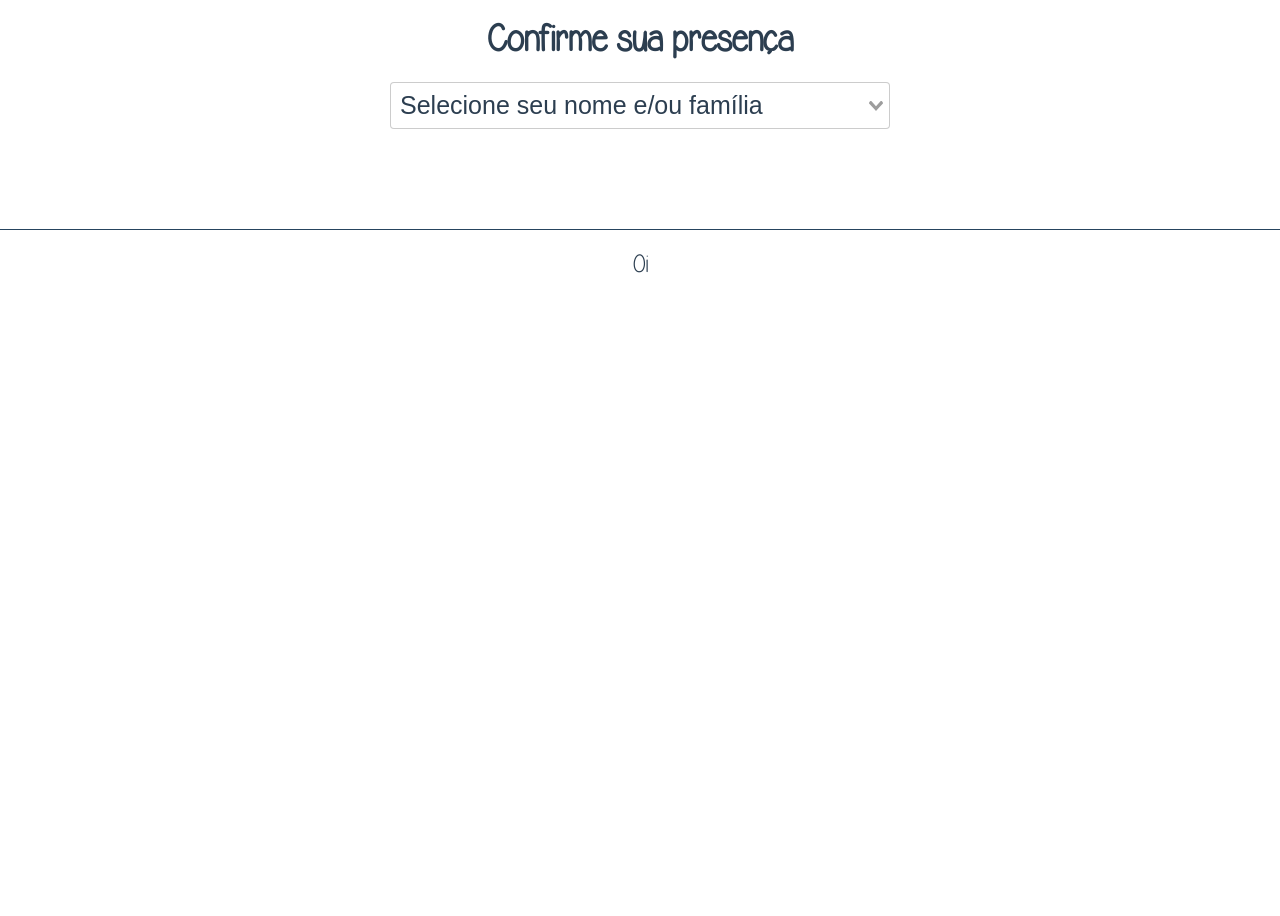
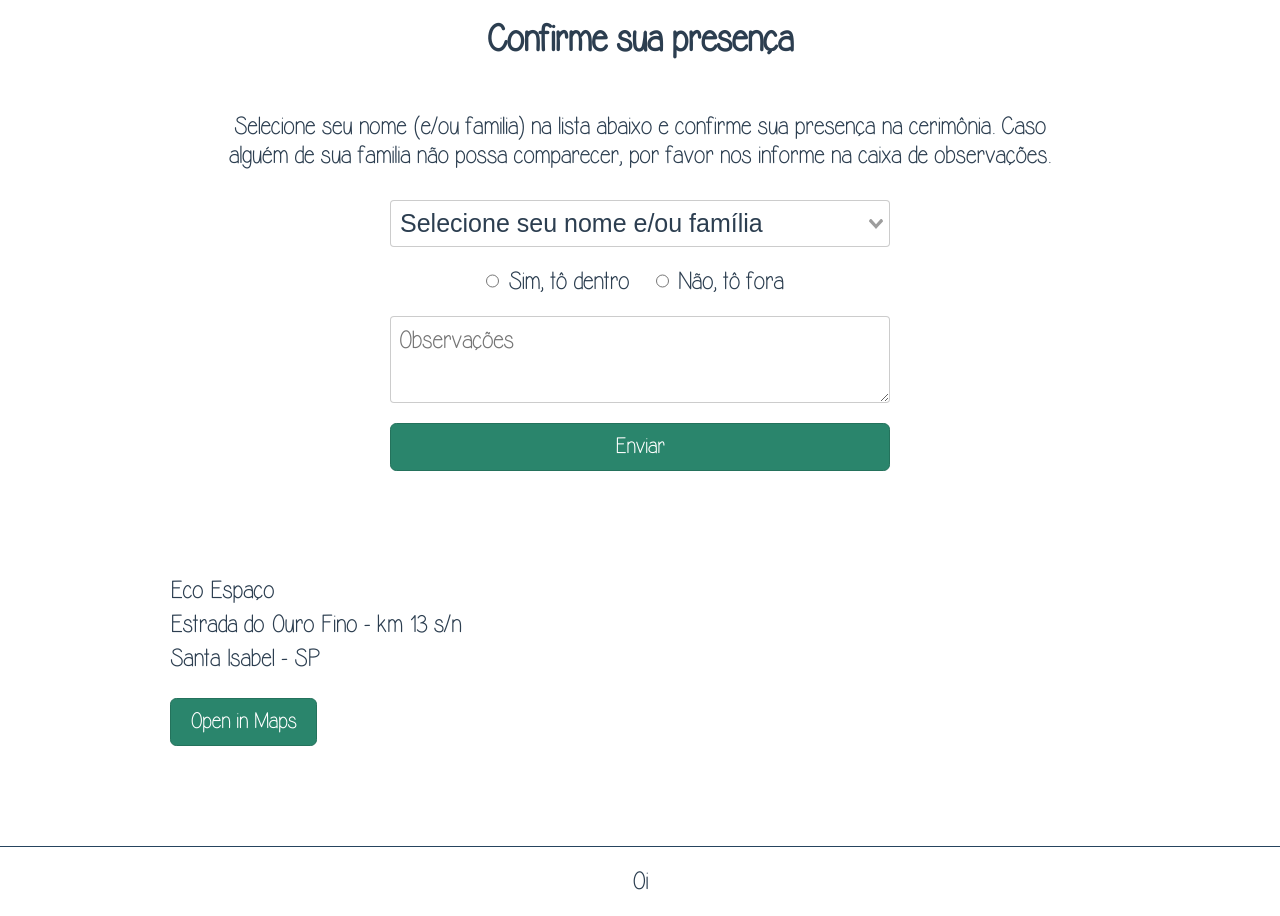
Before and after one commit to TudorRotarus25/juliana-e-renato, a Vue app: page / in a window 1280 px wide. Shown: the part 802-1718 px from the top of the page. Before the commit the page ends 1101 px from the top, so only its background shows below. Built offline with nearby package versions, Linux system fonts and the light colour scheme.

Commit message:
Finished the form styling and started the map section

```diff
--- a/public/index.html
+++ b/public/index.html
@@ -5,7 +5,7 @@
     <meta http-equiv="X-UA-Compatible" content="IE=edge">
     <meta name="viewport" content="width=device-width,initial-scale=1.0">
     <link rel="icon" href="<%= BASE_URL %>favicon.ico">
-    <title>juliana-e-renato</title>
+    <title>Juliana e Renato</title>
   </head>
   <body>
     <noscript>
--- a/src/App.vue
+++ b/src/App.vue
@@ -2,6 +2,7 @@
   <div id="app">
     <invitation-details />
     <guest-info />
+    <location-map />
     <wedding-footer />
   </div>
 </template>
@@ -9,6 +10,7 @@
 <script>
 import InvitationDetails from './components/InvitationDetails.vue';
 import GuestInfo from './components/GuestInfo.vue';
+import LocationMap from './components/LocationMap.vue';
 import WeddingFooter from './components/WeddingFooter.vue';
 
 export default {
@@ -16,6 +18,7 @@ export default {
   components: {
     InvitationDetails,
     GuestInfo,
+    LocationMap,
     WeddingFooter,
   },
 };
@@ -56,8 +59,53 @@ p {
   margin: 5px 0;
 }
 
+a {
+  text-decoration: none;
+}
+
 .uppercase {
   text-transform: uppercase;
+}
+
+.btn {
+  display: inline-block;
+  font-weight: 400;
+  text-align: center;
+  vertical-align: middle;
+  -webkit-user-select: none;
+  -moz-user-select: none;
+  -ms-user-select: none;
+  user-select: none;
+  background-color: transparent;
+  border: 1px solid transparent;
+  padding: .375rem .75rem;
+  font-size: .9rem;
+  line-height: 1.2;
+  border-radius: .25rem;
+  transition: color .15s ease-in-out,background-color .15s ease-in-out,border-color .15s ease-in-out,box-shadow .15s ease-in-out;
+  font-family: 'Alexis Marie', Helvetica, Arial, sans-serif;
+
+  &-primary {
+    color: #fff;
+    background-color: #2a856c;
+    border-color: darken(#2a856c, 5%);
+  }
+}
+
+.form-control {
+  display: block;
+  width: calc(100% - 16px);
+  padding: 5px 7px;
+  font-size: 1rem;
+  font-weight: 400;
+  font-family: 'Alexis Marie', Helvetica, Arial, sans-serif;
+  line-height: 1.5;
+  color: #495057;
+  background-color: #fff;
+  background-clip: padding-box;
+  border: 1px solid rgba(60, 60, 60, .26);
+  border-radius: 4px;
+  transition: border-color .15s ease-in-out,box-shadow .15s ease-in-out;
 }
 
 #app {
--- a/src/components/GuestInfo.vue
+++ b/src/components/GuestInfo.vue
@@ -4,7 +4,13 @@
       Confirme sua presença
     </h2>
     <div class="guestInfo__container">
+      <p class="instructions">
+        Selecione seu nome (e/ou familia) na lista abaixo e confirme sua presença na
+        cerimônia. Caso alguém de sua familia não possa comparecer, por favor nos informe na caixa
+        de observações.
+      </p>
       <div class="guestsDropDown">
+        <form action="">
           <v-select
             v-model="currentGuest"
             :options="guests"
@@ -13,6 +19,38 @@
             search
             selection
           />
+          <div class="input-group rsvp-radios">
+            <input
+              id="rsvp-yes"
+              name="rsvp"
+              type="radio"
+              :value="true"
+            >
+            <label for="rsvp-yes">
+              Sim, tô dentro
+            </label>
+            <input
+              id="rsvp-no"
+              name="rsvp"
+              type="radio"
+              :value="false"
+            >
+            <label for="rsvp-no">
+              Não, tô fora
+            </label>
+          </div>
+          <textarea
+            class="form-control"
+            name="comments"
+            placeholder="Observações"
+          />
+          <button
+            class="btn btn-primary submit-button"
+            type="submit"
+          >
+            Enviar
+          </button>
+        </form>
       </div>
       <div
         v-show="currentGuest"
@@ -38,12 +76,12 @@ export default {
       currentGuest: null,
       guests: [
         {
-          value: 'Mariana & Tudor',
-          text: 'Mariana & Tudor',
+          label: 'Mariana & Tudor',
+          value: '1234',
         },
         {
-          value: 'Julio & Iara',
-          text: 'Julio & Iara',
+          label: 'Julio & Iara',
+          value: '1235',
         },
       ],
     };
@@ -61,10 +99,33 @@ export default {
     &__title {
       margin: 20px 0;
     }
+
+    .rsvp-radios {
+      margin: 20px 0;
+
+      label {
+        margin-right: 15px;
+      }
+
+      input {
+        height: 16px;
+      }
+    }
+
+    .instructions {
+      max-width: 850px;
+      margin: 50px auto 30px;
+    }
   }
 
   .guestsDropDown {
     width: 500px;
     margin: auto;
   }
+
+  .submit-button {
+    display: block;
+    width: 100%;
+    margin-top: 20px;
+  }
 </style>
--- /dev/null
+++ b/src/components/LocationMap.vue
@@ -0,0 +1,58 @@
+<template>
+  <div class="locationMap">
+    <div class="locationMap__map">
+
+    </div>
+    <div class="locationMap__details">
+      <p>
+        Eco Espaço
+      </p>
+      <p>
+        Estrada do Ouro Fino - km 13 s/n
+      </p>
+      <p>
+        Santa Isabel - SP
+      </p>
+      <a
+        class="btn btn-primary"
+        target="_blank"
+        href="http://maps.google.com/?q=Eco+Espaço+Estrada+do+Ouro+Fino+Santa+Isabel"
+      >
+        Open in Maps
+      </a>
+    </div>
+  </div>
+</template>
+
+<script>
+export default {
+  name: 'LocationMap',
+};
+</script>
+
+<style
+  lang="scss"
+  scoped
+>
+  #map {
+    width: 100%;
+    height: 400px;
+    background-color: grey;
+  }
+
+  .locationMap {
+    display: flex;
+    align-items: center;
+    max-width: 1000px;
+    margin: 100px auto;
+
+    &__details {
+      text-align: left;
+      margin-left: 30px;
+
+      .btn {
+        margin-top: 20px;
+      }
+    }
+  }
+</style>
```
Also changed, not shown: package.json (+13 -12 lines), 1 other file (tests, documents, lock files or other folders). Lines whose indentation alone changed are shown as unchanged.
